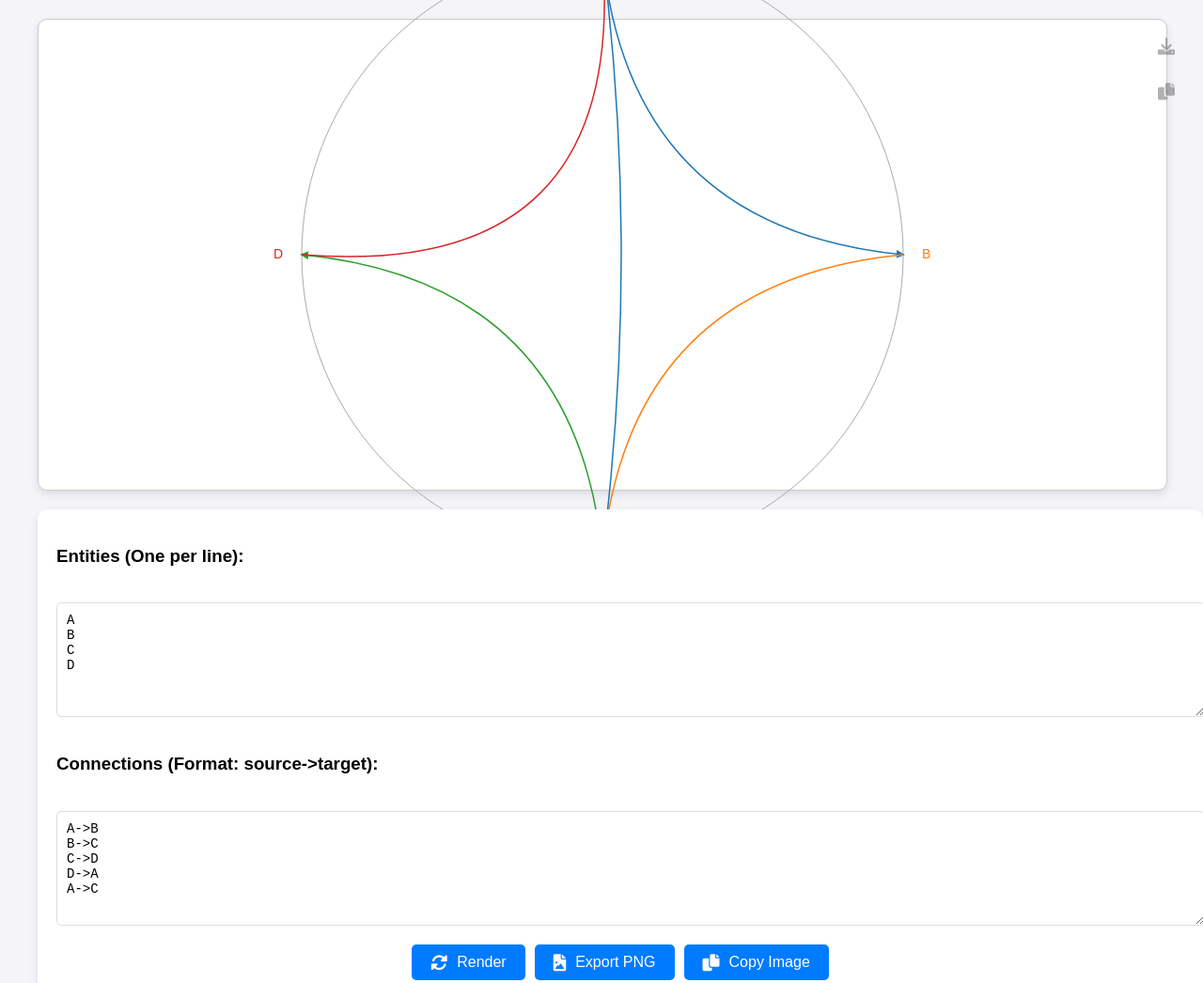
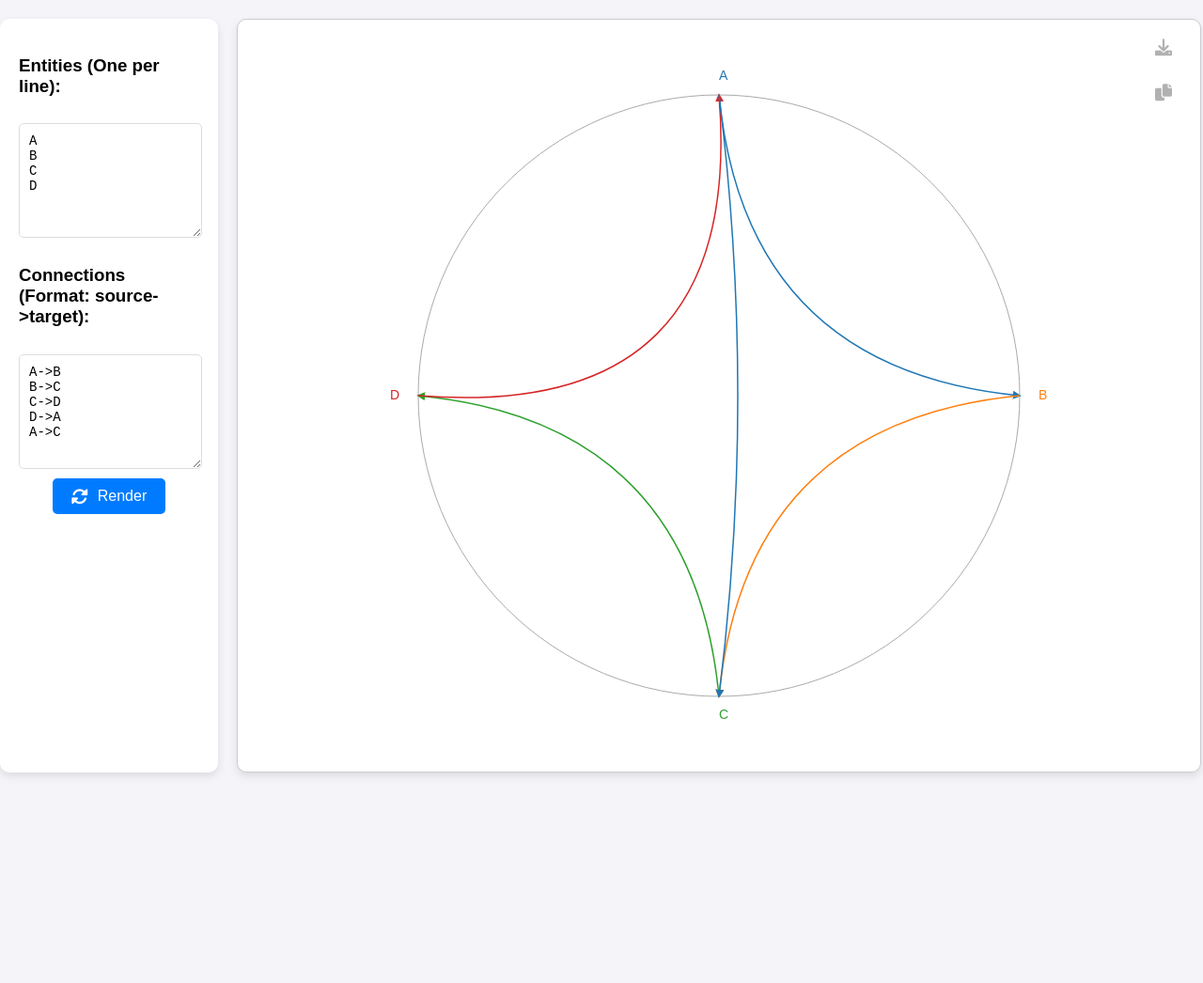
Before and after one commit to uttamjain8/connection-circle, a plain HTML site: page index.html in a window 1280 px wide. Shown: the top 1046 px of the page at 94% size. After the commit the page ends 842 px from the top, so only its background shows below. Drawn offline with nearby package versions, Linux system fonts and the light colour scheme.

Commit message:
Update index.html

```diff
--- a/index.html
+++ b/index.html
@@ -11,24 +11,32 @@
             font-family: Arial, sans-serif;
             margin: 0;
             padding: 0;
-            display: flex;
-            flex-direction: column;
-            align-items: center;
             background-color: #f4f4f9;
         }
 
         .container {
+            display: flex;
             width: 100%;
-            max-width: 1200px;
+            max-width: 1400px;
             margin: 20px auto;
-            display: flex;
-            flex-direction: column;
             gap: 20px;
         }
 
+        #input-section {
+            width: 15%; /* Adjust to make it 20-30% of total width */
+            background: white;
+            border-radius: 10px;
+            padding: 20px;
+            box-shadow: 0 4px 10px rgba(0, 0, 0, 0.1);
+            display: flex;
+            flex-direction: column;
+            gap: 10px;
+        }
+
         #visualization {
-            width: 100%;
-            height: 500px;
+            width: 80%; /* Adjust to make it 70-80% of total width */
+            position: relative;
+
             border: 1px solid #ccc;
             border-radius: 10px;
             background: white;
@@ -38,19 +46,8 @@
             box-shadow: 0 4px 10px rgba(0, 0, 0, 0.1);
         }
 
-        #input-section {
-            display: flex;
-            flex-direction: column;
-            gap: 20px;
-            width: 100%;
-            background: white;
-            border-radius: 10px;
-            padding: 20px;
-            box-shadow: 0 4px 10px rgba(0, 0, 0, 0.1);
-        }
-
         textarea {
-            width: 100%;
+            width: 90%;
             height: 100px;
             padding: 10px;
             border: 1px solid #ddd;
@@ -86,13 +83,12 @@
             background: #0056b3;
         }
 
-		      /* Position buttons at the top-right of the SVG */
         .button-group1 {
             position: absolute;
-            top: 30px;
+            top: 10px;
             right: 10px;
             display: flex;
-            flex-direction: column; /* Arrange buttons vertically */
+            flex-direction: column;
             gap: 10px;
         }
 
@@ -104,42 +100,37 @@
             color: #55555575;
         }
 
-
-
+        .button-group1 button:hover {
+            color: #007bff;
+        }
     </style>
 </head>
 <body>
     <div class="container">
-        <!-- Visualization -->
-        <div id="visualization">
-            <svg></svg>
-        </div>
-
         <!-- Input Section -->
         <div id="input-section">
             <h3>Entities (One per line):</h3>
             <textarea id="entity-input" placeholder="Enter entities"></textarea>
             <h3>Connections (Format: source->target):</h3>
             <textarea id="connection-input" placeholder="Enter connections"></textarea>
-			<div class="button-group1">
-    <button onclick="exportPNG()" title="Export as PNG"><i class="fas fa-download"></i></button>
-    <button onclick="copyToClipboard()" title="Copy Image to Clipboard"><i class="fas fa-copy"></i></button>
-</div>
-
             <div class="button-group">
                 <button onclick="submitData()">
                     <i class="fas fa-sync-alt"></i> Render
                 </button>
-                <button onclick="exportPNG()">
-                    <i class="fas fa-file-image"></i> Export PNG
-                </button>
-				  <button onclick="copyToClipboard()">
-        <i class="fas fa-copy"></i> Copy Image
-    </button>
+            </div>
+        </div>
+
+        <!-- Visualization -->
+        <div id="visualization">
+            <svg></svg>
+            <div class="button-group1">
+                <button onclick="exportPNG()" title="Export as PNG"><i class="fas fa-download"></i></button>
+                <button onclick="copyToClipboard()" title="Copy Image to Clipboard"><i class="fas fa-copy"></i></button>
             </div>
         </div>
     </div>
 
     <script src="app.js"></script>
+
 </body>
 </html>
```
